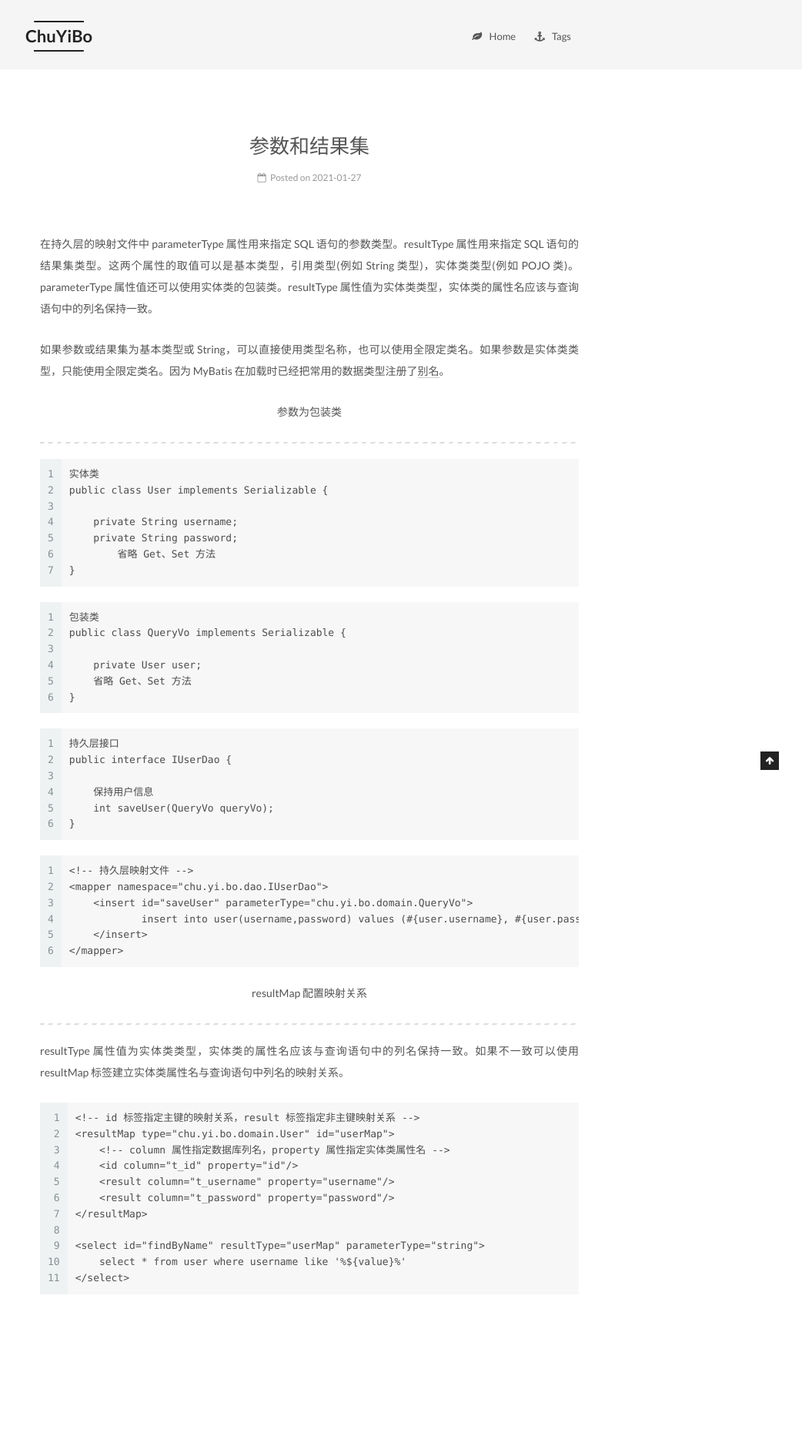
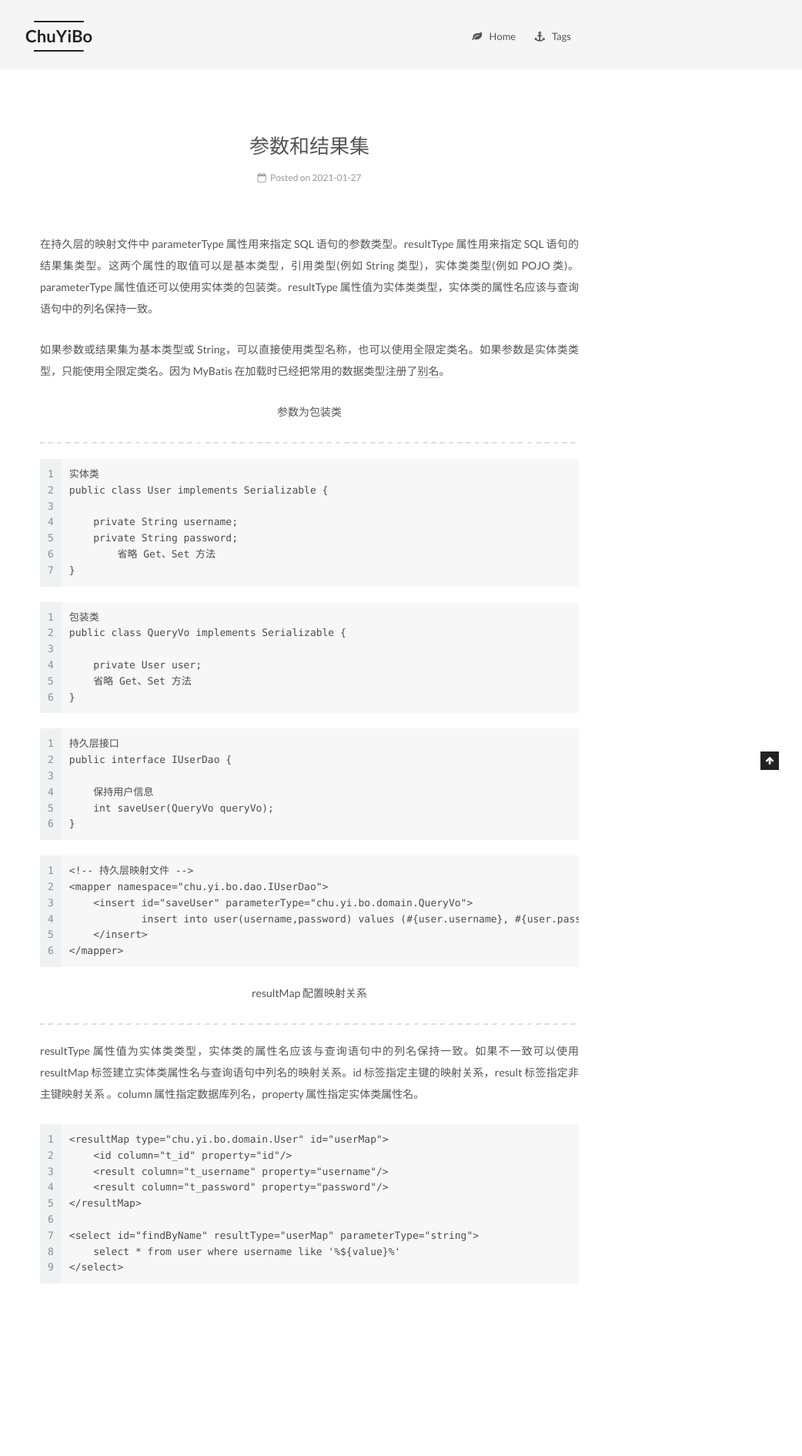
Before and after one commit to chuyibo/chuyibo.github.io, a Jekyll site: the page built from _posts/2021-01-27-MyBatis 学习笔记04.md, in a window 1280 px wide. Shown: the whole page at 77% size, without its empty margins (238-1280 px from the left). Built offline with Jekyll 4.4.1, drawn with Linux system fonts in a browser that asks for light colours; some of the changed lines change nothing that is shown.

Commit message:
2021/02/13

````diff
--- a/_posts/2021-01-27-MyBatis 学习笔记04.md
+++ b/_posts/2021-01-27-MyBatis 学习笔记04.md
@@ -58,12 +58,10 @@ public interface IUserDao {
 
 ----
 
-resultType 属性值为实体类类型，实体类的属性名应该与查询语句中的列名保持一致。如果不一致可以使用 resultMap 标签建立实体类属性名与查询语句中列名的映射关系。
+resultType 属性值为实体类类型，实体类的属性名应该与查询语句中的列名保持一致。如果不一致可以使用 resultMap 标签建立实体类属性名与查询语句中列名的映射关系。id 标签指定主键的映射关系，result 标签指定非主键映射关系 。column 属性指定数据库列名，property 属性指定实体类属性名。
 
 ```
-<!-- id 标签指定主键的映射关系，result 标签指定非主键映射关系 -->
 <resultMap type="chu.yi.bo.domain.User" id="userMap">
-    <!-- column 属性指定数据库列名，property 属性指定实体类属性名 -->
     <id column="t_id" property="id"/>
     <result column="t_username" property="username"/>
     <result column="t_password" property="password"/>
````
